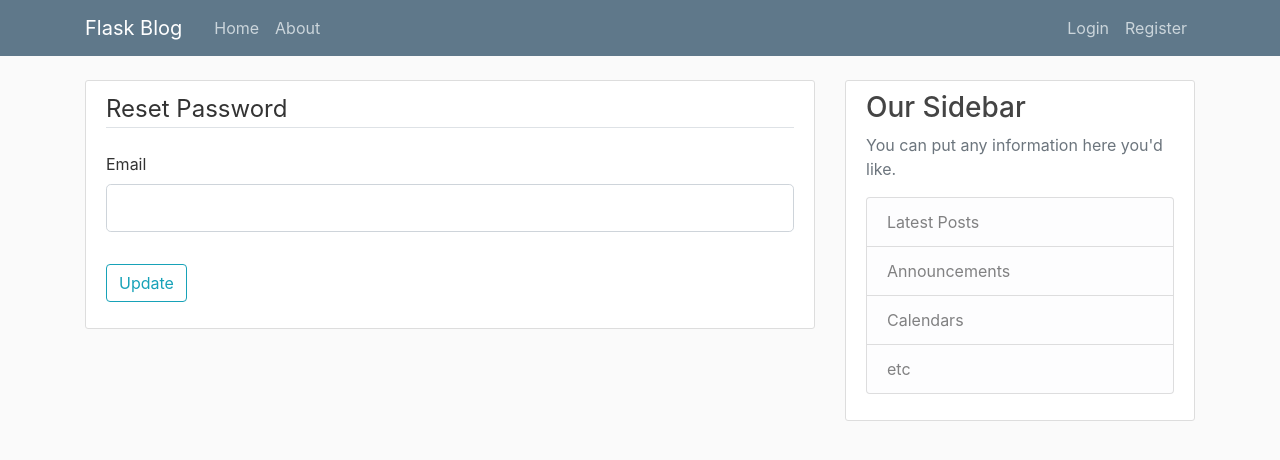
After one commit to wpunit13/niyojan-poc-db, a Flask app: page /reset_password in a window 1280 px wide. The commit adds this page. Shown: the top 460 px of the page. Run offline with Flask 2, Linux system fonts and the light colour scheme; some libraries are stand-ins or nearby versions.

Commit message:
Password Reset

```diff
--- a/flaskblog/forms.py
+++ b/flaskblog/forms.py
@@ -77,3 +77,27 @@ class PostForm(FlaskForm):
     title = StringField('Title', validators=[DataRequired()])
     content = TextAreaField('Content', validators=[DataRequired()])
     submit = SubmitField('Post')
+
+
+class RequestResetForm(FlaskForm):
+    email = StringField('Email',
+                        validators=[
+                            DataRequired(),
+                            Email()
+                        ])
+    submit = SubmitField('Update')
+
+    def validate_email(self, email):
+        user = User.query.filter_by(email = email.data).first()
+        if user is None:
+            raise ValidationError('There is no account registered in this app with this email')
+
+
+class ResetPasswordForm(FlaskForm):
+    password = PasswordField('Password',
+                             validators=[DataRequired()]
+                             )
+    confirm_password = PasswordField('Confirm Password',
+                                     validators=[DataRequired(),
+                                                 EqualTo('password')])
+    submit = SubmitField('Reset Password')
--- a/flaskblog/routes.py
+++ b/flaskblog/routes.py
@@ -2,10 +2,12 @@ import os
 import secrets
 from PIL import Image
 from flask import render_template, url_for, flash, redirect, request, abort
-from flaskblog import app, db, bcrypt
-from flaskblog.forms import RegistrationForm, LoginForm, UpdateAccount, PostForm
+from flaskblog import app, db, bcrypt, mail
+from flaskblog.forms import (RegistrationForm, LoginForm, UpdateAccount,
+                             PostForm, ResetPasswordForm, RequestResetForm)
 from flaskblog.models import User, Post
 from flask_login import login_user, current_user, logout_user, login_required
+from flask_mail import Message
 
 
 @app.route('/')
@@ -158,10 +160,55 @@ def delete_post(post_id):
 
 
 @app.route("/user/<string:username>")
-def home(username):
+def user_posts(username):
     page = request.args.get('page', 1, type=int)
     user = User.query.filter_by(username=username).first_or_404()
     posts = Post.query.filter_by(author=user)\
         .order_by(Post.date_posted.desc())\
         .paginate(page=page,per_page=5)
     return render_template('user_posts.html', posts=posts, user=user)
+
+
+def send_reset_email(user):
+    token = user.get_reset_token()
+    msg = Message('Password reset request',
+                  sender='niyojanuser@gmail.com',
+                  recipients=[user.email]
+                  )
+    msg.body = f'''To Reset your password visit following link
+    {url_for('reset_token', token=token, _external=True)}
+    If you did not send this request, then simply ignore this message and no changes will be made
+    '''
+    mail.send(msg)
+
+
+@app.route('/reset_password', methods=['GET', 'POST'])
+def reset_request():
+    if current_user.is_authenticated:
+        return redirect(url_for('home'))
+    form = RequestResetForm()
+    if form.validate_on_submit():
+        user = User.query.filter_by(email=form.email.data).first()
+        send_reset_email(user)
+        flash('Email has been sent with instructions to reset the password', 'info')
+        return redirect(url_for('login'))
+    return render_template('reset_request.html', title='Reset Password', form=form)
+
+
+@app.route('/reset_password/<token>', methods=['GET', 'POST'])
+def reset_token(token):
+    if current_user.is_authenticated:
+        return redirect(url_for('home'))
+    user = User.verify_reset_token(token)
+    if user is None:
+        flash('This is an invalid or expired token', 'warning')
+        return redirect(url_for('reset_request.html'))
+    form = ResetPasswordForm()
+    if form.validate_on_submit():
+        hashed_password = bcrypt.generate_password_hash(form.password.data).decode('utf-8')
+        # db.session.add(user)
+        user.password = hashed_password
+        db.session.commit()
+        flash('Your password has been updated, you will be able to login', 'success')
+        return redirect(url_for('login'))
+    return render_template('reset_token.html', title='Reset Password', form=form)
--- a/flaskblog/templates/home.html
+++ b/flaskblog/templates/home.html
@@ -6,7 +6,7 @@
             <div class="media-body">
              <div class="article-metadata">
                  <div class="row">
-              <div class="col-sm"><a class="mr-2" href="{{url_for('user_posts',username=user.username)}}">{{ post.author.username }}</a></div>
+              <div class="col-sm"><a class="mr-2" href="{{url_for('user_posts',username=post.author.username)}}">{{ post.author.username }}</a></div>
                      <div class="col-sm-2"> <small class="text-muted">{{ post.date_posted.strftime('%Y-%m-%d') }}</small></div>
                      </div>
 
--- /dev/null
+++ b/flaskblog/templates/reset_request.html
@@ -0,0 +1,30 @@
+{% extends "layout.html" %}
+{% block content %}
+    <div class="content-section">
+        <form method="POST" action="">
+            {{form.hidden_tag()}}
+            <fieldset class="form-group">
+                <legend class="border-bottom mb-4">Reset Password</legend>
+                    <div class="form-group">
+                        {{form.email.label(class="form-control-label")}}
+                        {% if form.email.errors%}
+                            {{form.email(class="form-control form-control-lg is-invalid")}}
+                            <div class="invalid-feedback">
+                                {% for error in form.email.errors %}
+                                    <span> {{error}} </span>
+                                {% endfor %}
+                            </div>
+                        {% else %}
+                            {{form.email(class="form-control form-control-lg")}}
+                        {% endif %}
+                    </div>
+
+
+            </fieldset>
+            <div class="form-group"> {{form.submit(class="btn btn-outline-info")}}</div>
+        </form>
+
+
+    </div>
+
+{% endblock content%}
```
Also changed, not shown: flaskblog/__init__.py (+9 -0 lines), flaskblog/models.py (+15 -1 lines), flaskblog/templates/login.html (+7 -4 lines), flaskblog/templates/reset_token.html (added, +43 -0 lines), flaskblog/site.db.
